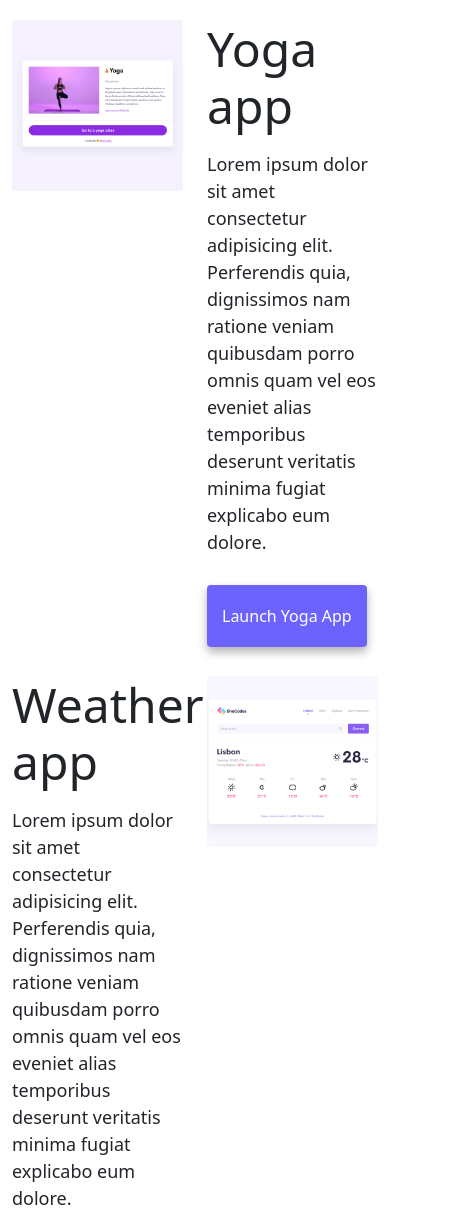
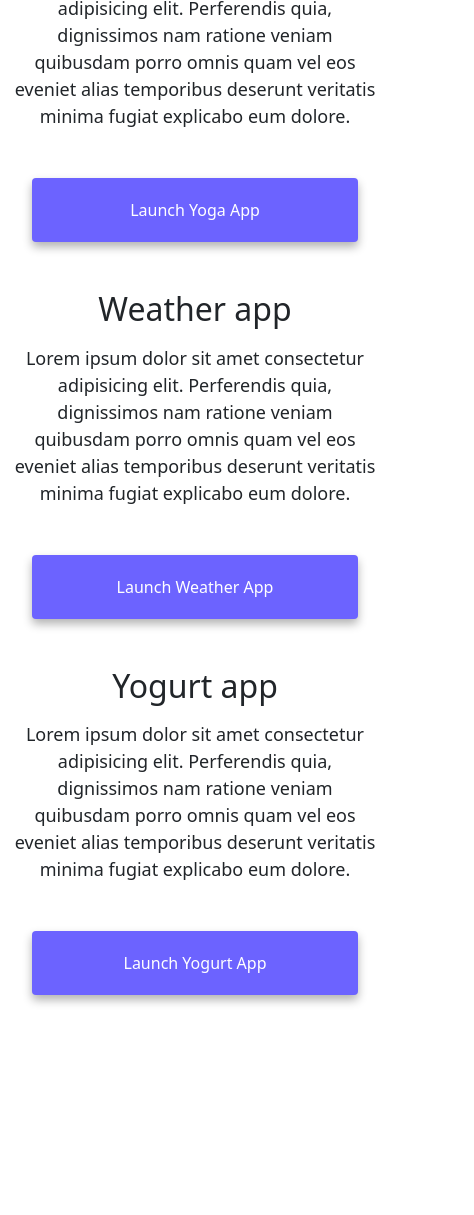
Before and after one commit to Noks19/portfolio, a plain HTML site: page index.html in a window 390 px wide. Shown: the part 620-1835 px from the top of the page, 474 px wide, since content can reach past the window. After the commit the page ends 1715 px from the top, so only its background shows below. Drawn offline with nearby package versions, Linux system fonts and the light colour scheme.

Commit message:
made the website more responsive

```diff
--- a/index.html
+++ b/index.html
@@ -79,14 +79,14 @@
     </div>
     <div class="container">
       <div class="row">
-        <div class="col-6">
+        <div class="col-sm-6">
           <img
             src="images/yoga.png"
             alt="Yoga Project"
-            class="img-fluid rounded"
+            class="img-fluid rounded d-none d-sm-block"
           />
         </div>
-        <div class="col-6">
+        <div class="col-sm-6">
           <h2 class="mb-3">Yoga app</h2>
           <p>
             Lorem ipsum dolor sit amet consectetur adipisicing elit. Perferendis
@@ -95,14 +95,14 @@
             explicabo eum dolore.
           </p>
           <div class="mt-5">
-            <a href="#" class="primary-link" title="Yoga Project"
+            <a href="#" class="primary-link project-link" title="Yoga Project"
               >Launch Yoga App</a
             >
           </div>
         </div>
       </div>
       <div class="row mt-5">
-        <div class="col-6">
+        <div class="col-sm-6">
           <h2 class="mb-3">Weather app</h2>
           <p>
             Lorem ipsum dolor sit amet consectetur adipisicing elit. Perferendis
@@ -111,28 +111,31 @@
             explicabo eum dolore.
           </p>
           <div class="mt-5">
-            <a href="#" class="primary-link" title="weather project"
+            <a
+              href="#"
+              class="primary-link project-link"
+              title="weather project"
               >Launch Weather App</a
             >
           </div>
         </div>
-        <div class="col-6">
+        <div class="col-sm-6">
           <img
             src="images/weather.png"
             alt="weather project"
-            class="img-fluid rounded"
+            class="img-fluid rounded d-none d-sm-block"
           />
         </div>
       </div>
       <div class="row mt-5">
-        <div class="col-6">
+        <div class="col-sm-6">
           <img
             src="images/yogurt.png"
             alt="yogurt project"
-            class="img-fluid rounded"
+            class="img-fluid rounded d-none d-sm-block"
           />
         </div>
-        <div class="col-6">
+        <div class="col-sm-6">
           <h2 class="mb-3">Yogurt app</h2>
           <p>
             Lorem ipsum dolor sit amet consectetur adipisicing elit. Perferendis
@@ -141,7 +144,7 @@
             explicabo eum dolore.
           </p>
           <div class="mt-5">
-            <a href="#" class="primary-link" title="yogurt project"
+            <a href="#" class="primary-link project-link" title="yogurt project"
               >Launch Yogurt App</a
             >
           </div>
--- a/src/style.css
+++ b/src/style.css
@@ -5,7 +5,7 @@
 }
 
 body {
-  margin-top: 100px;
+  margin: 100px 0;
 }
 
 h1,
@@ -52,6 +52,10 @@ p {
   color: white;
 }
 
+.primary-link:hover {
+  color: white;
+}
+
 .secondary-link {
   border-radius: 4px;
   padding: 20px 15px;
@@ -86,3 +90,25 @@ p {
 .email-link:hover {
   text-decoration: underline;
 }
+
+@media (max-width: 576px) {
+  h1 {
+    font-size: 48px;
+    line-height: 1.5;
+  }
+
+  h2 {
+    font-size: 32px;
+    text-align: center;
+  }
+
+  p {
+    text-align: center;
+  }
+
+  .project-link {
+    display: block;
+    text-align: center;
+    margin: 0 20px;
+  }
+}
```
Also changed, not shown: about.html (+3 -3 lines).
